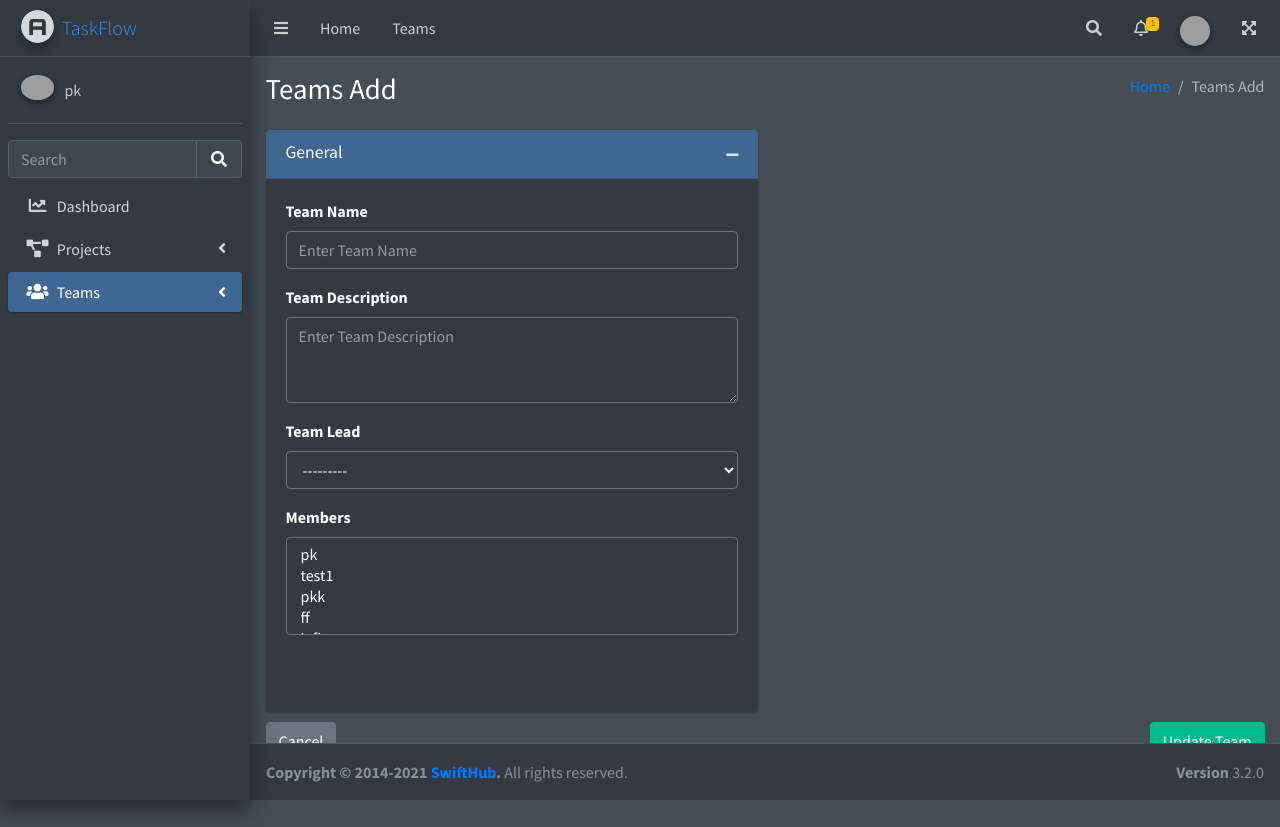
After one commit to pushpakgote/TaskFlow, a Django app: page /teams/create/ in a window 1280 px wide. The commit adds this page. Run offline with Django 5.2, Linux system fonts and the light colour scheme; a user stored in the database is signed in; data comes from the database, SQL or seed files in the repository; both versions use the stored data as it was after the commit; parts of the project's set-up code (start-up, migrations or seed data) failed here and were passed over; some libraries are stand-ins or nearby versions; grey boxes are pictures that could not be loaded.

Commit message:
Added team view

```diff
--- a/taskflow/taskflow/urls.py
+++ b/taskflow/taskflow/urls.py
@@ -27,6 +27,7 @@ urlpatterns = [
     path('projects/', include('projects.urls', namespace='projects')),
     path('notifications/', include('notifications.urls', namespace='notifications')),
     path('tasks/', include('tasks.urls', namespace='tasks')),
+    path('teams/', include('teams.urls', namespace='teams')),
 ]
 
 if settings.DEBUG:
--- /dev/null
+++ b/taskflow/teams/forms.py
@@ -0,0 +1,42 @@
+from django import forms
+from django.contrib.auth.models import User
+from .models import Team
+from tempus_dominus.widgets import DatePicker
+
+class TeamForm(forms.ModelForm):
+    description = forms.CharField(
+        widget=forms.Textarea(attrs={'rows':3,'placeholder':"Enter Team Description"})
+        , label=False
+        , required=True
+        )
+    name = forms.CharField(
+        widget=forms.TextInput(
+            attrs={'placeholder':"Enter Team Name"})
+        , label=False
+        , required=True
+        )
+    team_lead = forms.ModelChoiceField(
+        queryset=User.objects.all(),
+        widget=forms.Select(
+            attrs={"class":"form-control select2"}
+        ),
+        label=False,
+        required=True
+        )
+    members = forms.ModelMultipleChoiceField(
+        queryset=User.objects.all(),
+        widget=forms.SelectMultiple(
+            attrs={"class":"form-control select2"}
+        ),
+        label=False,
+        required=True
+        )
+
+    class Meta:
+        model = Team
+        fields = [
+            'name',
+            'description',
+            'team_lead',
+            'members'
+        ]
--- a/taskflow/teams/models.py
+++ b/taskflow/teams/models.py
@@ -14,3 +14,6 @@ class Team(models.Model):
 
     def __str__(self):
         return self.name
+
+    class Meta:
+        ordering = ['-created_at']
--- /dev/null
+++ b/taskflow/teams/templates/teams/create_team.html
@@ -0,0 +1,54 @@
+{% extends "base.html" %}
+{% load crispy_forms_tags %}
+{% block title %}{{ title }} | {{ block.super }}{% endblock %}
+{% block content %}
+
+<div class="container-fluid d-flex flex-column" style="min-height: 80vh;">
+  <form method="post" action="." class="flex-grow-1 d-flex flex-column">
+    {% csrf_token %}
+
+    <div class="row flex-grow-1">
+      <div class="col-md-6">
+        <div class="card card-primary h-100">
+          <div class="card-header">
+            <h3 class="card-title">General</h3>
+            <div class="card-tools">
+              <button type="button" class="btn btn-tool" data-card-widget="collapse" title="Collapse">
+                <i class="fas fa-minus"></i>
+              </button>
+            </div>
+          </div>
+          <div class="card-body">
+            <div class="form-group">
+              <label for="inputName">Team Name</label>
+              {{ form.name|as_crispy_field }}
+            </div>
+            <div class="form-group">
+              <label for="inputDescription">Team Description</label>
+              {{ form.description|as_crispy_field }}
+            </div>
+            <div class="form-group">
+              <label for="inputName">Team Lead</label>
+              {{ form.team_lead|as_crispy_field }}
+            </div>
+            <div class="form-group">
+              <label for="inputClientCompany">Members</label>
+              {{ form.members|as_crispy_field }}
+            </div>
+          </div>
+        </div>
+      </div>
+    </div>
+
+
+    <!-- Submit/Cancel Buttons at the Bottom -->
+    <div class="row mt-auto" style="padding: 10px 0;">
+      <div class="col-12">
+        <a href="javascript:window.history.back()" class="btn btn-secondary">Cancel</a>
+        <input type="submit" value="{% if request.resolver_match.url_name == 'create' %}Create Team{% else %}Update Team{% endif %}" class="btn btn-success float-right">
+      </div>
+    </div>
+  </form>
+</div>
+
+{% endblock %}
--- /dev/null
+++ b/taskflow/teams/urls.py
@@ -0,0 +1,11 @@
+from django.urls import path
+from .views import TeamCreateView,TeamListView,TeamUpdateView,TeamDeleteView
+
+app_name = 'teams'
+
+urlpatterns = [
+    path('', TeamListView.as_view(), name='team-list'),
+    path('create/', TeamCreateView.as_view(), name='team-create'),
+    path('<int:pk>/update/', TeamUpdateView.as_view(), name='team-update'),
+    path('<int:pk>/delete/', TeamDeleteView.as_view(), name='team-delete')
+]
--- a/taskflow/teams/views.py
+++ b/taskflow/teams/views.py
@@ -1,3 +1,132 @@
-from django.shortcuts import render
+from django.shortcuts import render,get_object_or_404,redirect
+from django.http import Http404
+from django.urls import reverse_lazy
+from django.views.generic import CreateView,ListView,UpdateView,DeleteView,DetailView
+from .models import Team
+from .forms import TeamForm
+from django.contrib import messages
+
 
 # Create your views here.
+class TeamCreateView(CreateView):
+    model = Team
+    form_class = TeamForm
+    template_name = 'teams/create_team.html'
+    success_url = reverse_lazy('teams:team-list')
+
+    def get_context_data(self, **kwargs):
+        context = super().get_context_data(**kwargs)
+        latest_notifications = self.request.user.notifications.unread(self.request.user)
+        context['latest_notifications'] = latest_notifications[:5]
+        context['notification_count'] = latest_notifications.count()
+        context["header_text"] = "Teams Add"
+        context["title"] = "Teams Add"
+        context["submit_button_text"] = "Create New Team"
+        return context
+
+    def form_valid(self, form):
+        form.instance.created_by = self.request.user
+
+        if not form.cleaned_data['team_lead']:
+            form.cleaned_data['team_lead'] = self.request.user
+
+        return super().form_valid(form)
+
+    def form_invalid(self, form):
+        return super().form_invalid(form)
+
+class TeamListView(ListView):
+    model = Team
+    template_name = 'teams/team_list.html'
+    context_object_name = 'teams'
+    paginate_by = 10
+
+    def get_queryset(self):
+        user = self.request.user
+        if user.is_superuser:
+            return Team.objects.all()
+        else:
+            user_created_teams = Team.objects.filter(created_by=user)
+            user_belonged_teams = Team.objects.filter(members=user)
+            user_team= user_created_teams | user_belonged_teams
+            return user_team.distinct()
+
+
+    def get_context_data(self, **kwargs):
+        context = super().get_context_data(**kwargs)
+        latest_notifications = self.request.user.notifications.unread(self.request.user)
+        context['latest_notifications'] = latest_notifications[:5]
+        context['notification_count'] = latest_notifications.count()
+        context["header_text"] = "Teams List"
+        context["title"] = "Teams List"
+        # context["submit_button_text"] = "Create New Team"
+        return context
+
+class TeamUpdateView(UpdateView):
+    model = Team
+    form_class = TeamForm
+    # template_name = 'teams/update_team.html'
+    template_name = 'teams/create_team.html'
+    success_url = reverse_lazy('teams:team-list')
+
+    def get_object(self, queryset = None):
+        team = get_object_or_404(Team, pk=self.kwargs['pk'])
+
+        if team.created_by != self.request.user and not self.request.user.is_superuser:
+            raise Http404("You do not have permission to edit this team.")
+
+        return team
+
+    def get_context_data(self, **kwargs):
+        context = super().get_context_data(**kwargs)
+        latest_notifications = self.request.user.notifications.unread(self.request.user)
+        context['latest_notifications'] = latest_notifications[:5]
+        context['notification_count'] = latest_notifications.count()
+        context["header_text"] = "Teams Update"
+        context["title"] = "Teams Update"
+        context["submit_button_text"] = "Update Team"
+        return context
+
+    def form_valid(self, form):
+        return super().form_valid(form)
+
+class TeamDeleteView(DeleteView):
+    model=Team
+    template_name = 'teams/confirm_delete.html'
+    success_url = reverse_lazy("teams:team-list")
+    # context_object_name = 'team'
+
+    def get_success_url(self):
+        next_url = self.request.GET.get('next')
+        if next_url:
+            print(next_url)
+            return next_url
+        return super().get_success_url()
+
+    def get_object(self, queryset = None):
+        team = get_object_or_404(Team, pk=self.kwargs['pk'])
+
+        if team.created_by != self.request.user and not self.request.user.is_superuser:
+            raise Http404("You do not have permission to delete this team.")
+
+        return team
+
+    def get_context_data(self, **kwargs):
+        context = super().get_context_data(**kwargs)
+        latest_notifications = self.request.user.notifications.unread(self.request.user)
+        context['latest_notifications'] = latest_notifications[:5]
+        context['notification_count'] = latest_notifications.count()
+        context["header_text"] = "Project Delete"
+        context["title"] = "Project Delete"
+        return context
+
+    def post(self, request, *args, **kwargs):
+        team = self.get_object()
+        next_url = request.GET.get('next') or self.get_success_url()
+
+        if request.user != team.created_by:
+            messages.warning(request, "You are not allowed to delete this project.")
+            return redirect(next_url)
+
+        # messages.success(request, f"Team '{team.name}' deleted successfully.")
+        return super().post(request, *args, **kwargs)
--- a/taskflow/templates/components/sidebar.html
+++ b/taskflow/templates/components/sidebar.html
@@ -71,8 +71,8 @@
                 </li>
 
               <!-- Tasks -->
-              <li class="nav-item">
-                <a href="#" class="nav-link">
+              <li class="nav-item  ">
+                <a href="#" class="nav-link {% if request.resolver_match.url_name == 'team-create' or request.resolver_match.url_name == 'team-list'%} active {% endif %}">
                   <i class="nav-icon fas fa-users"></i>
                   <p>
                     Teams
@@ -81,13 +81,13 @@
                 </a>
                 <ul class="nav nav-treeview">
                   <li class="nav-item">
-                    <a href="./pages/examples/tasks.html" class="nav-link">
+                    <a href="{% url 'teams:team-list' %}" class="nav-link {% if request.resolver_match.url_name == 'team-list' %}active{% endif %}">
                       <i class="far fa-circle nav-icon"></i>
                       <p>All Teams</p>
                     </a>
                   </li>
                   <li class="nav-item">
-                    <a href="./pages/examples/task-add.html" class="nav-link">
+                    <a href="{% url 'teams:team-create' %}" class="nav-link {% if request.resolver_match.url_name == 'team-create' %}active{% endif %}">
                       <i class="far fa-circle nav-icon"></i>
                       <p>Add Team</p>
                     </a>
```
Also changed, not shown: taskflow/teams/templates/teams/confirm_delete.html (added, +16 -0 lines), taskflow/teams/templates/teams/team_list.html (added, +96 -0 lines), taskflow/db.sqlite3.
